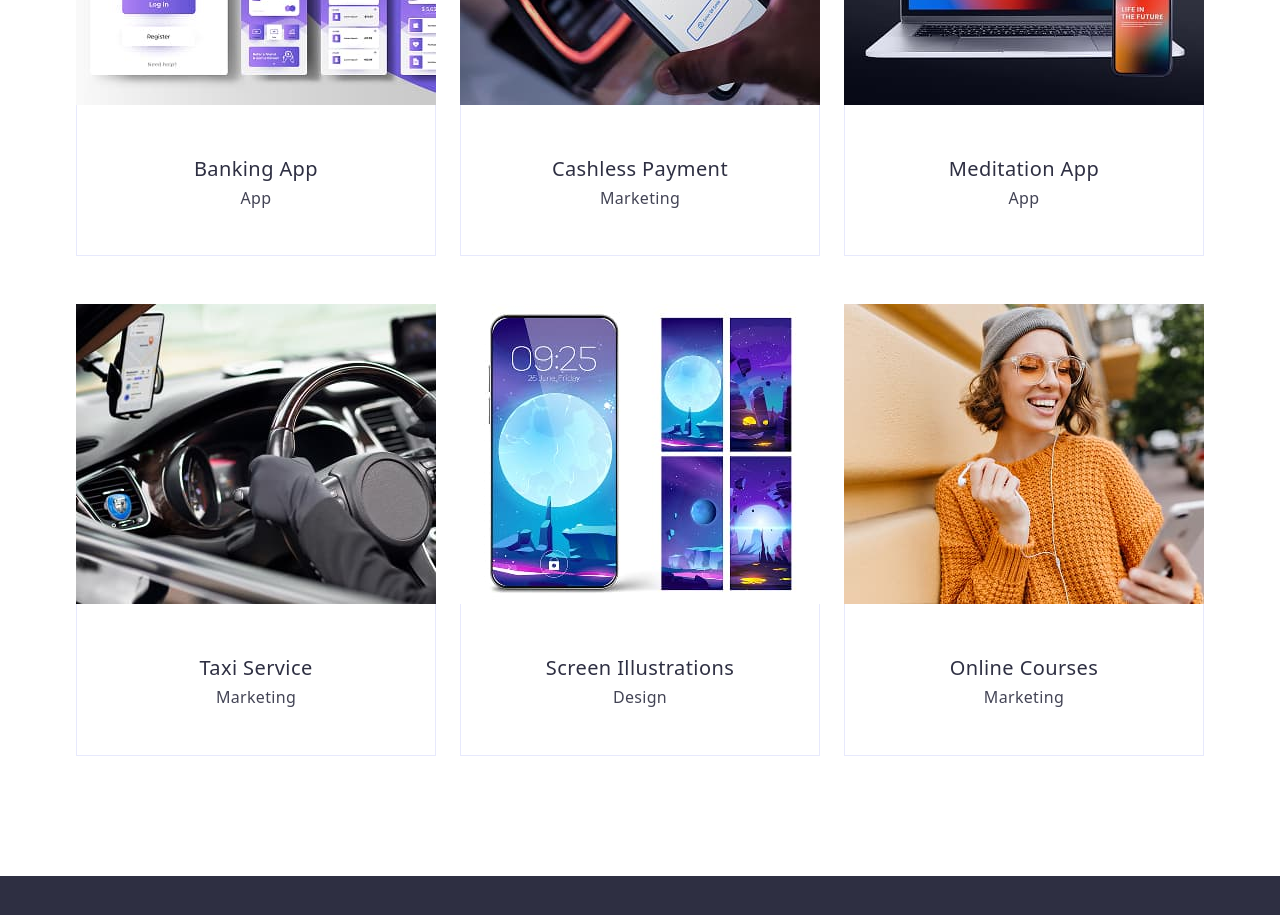
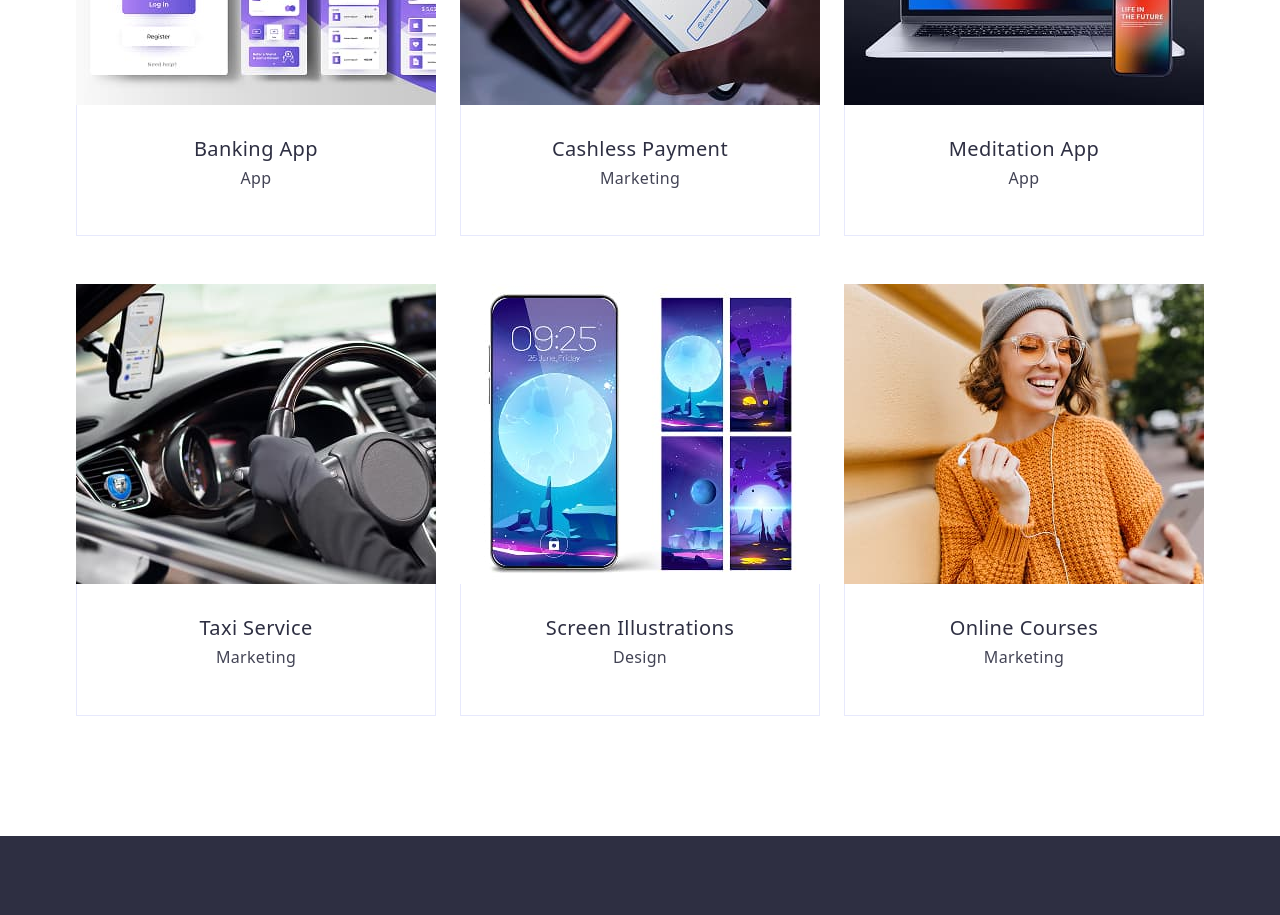
Before and after one commit to Natali-gif/goit-markup-hw-03, a plain HTML site: page index.html in a window 1280 px wide. Shown: the part 2460-3375 px from the top of the page. Drawn offline with nearby package versions, Linux system fonts and the light colour scheme.

Commit message:
first commit

```diff
--- a/css/styles.css
+++ b/css/styles.css
@@ -220,7 +220,7 @@ h3.name-port {
   color: #2e2f42;
   letter-spacing: 0.02em;
   line-height: 1.2;
-  margin-bottom: 8px;
+  margin: 0 0 8px 0;
 }
 
 
```
